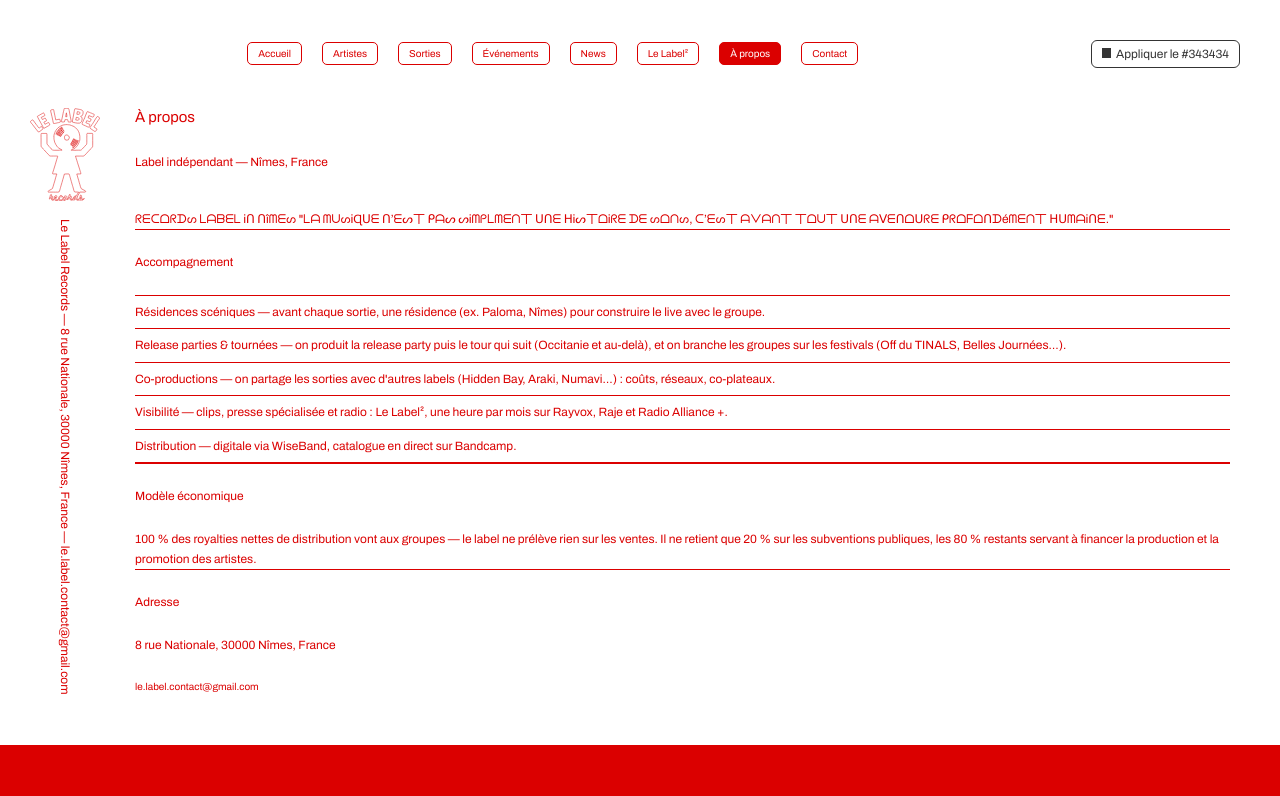
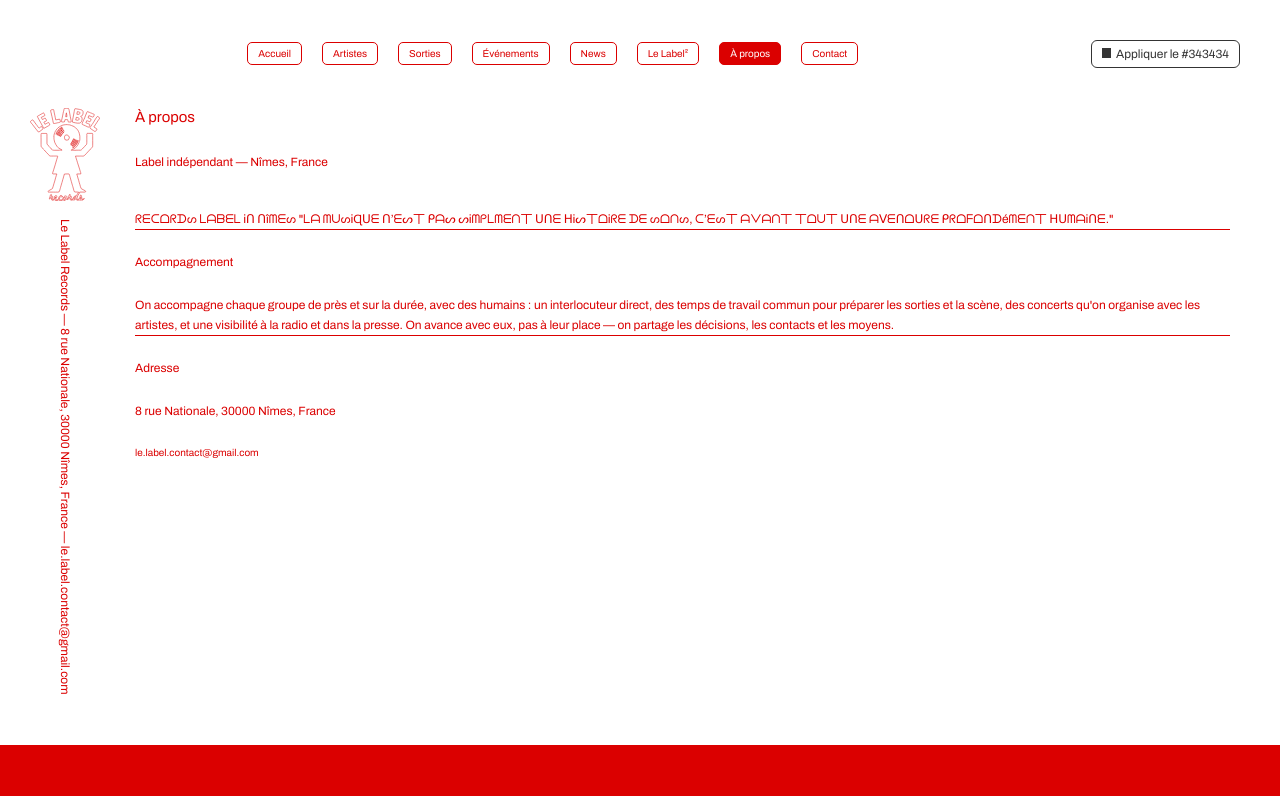
Before and after one commit to lelabelrecords-stack/website, a React (Vite) app: page /a-propos in a window 1280 px wide. Shown: the top 796 px of the page. Built offline with nearby package versions, Linux system fonts and the light colour scheme.

Commit message:
refactor(a-propos): accompagnement généraliste et humain (plus de détails chiffrés ni de noms), section Modèle économique supprimée
Co-authored-by: lelabelrecords-stack <lelabelrecords-stack@users.noreply.github.com>

```diff
--- a/src/pages/APropos.jsx
+++ b/src/pages/APropos.jsx
@@ -15,23 +15,11 @@ export default function APropos() {
 
       <section aria-labelledby="apropos-accompagnement">
         <h3 id="apropos-accompagnement">Accompagnement</h3>
-        <ul className="_row">
-          <li className="list-item"><strong>Résidences scéniques</strong> — avant chaque sortie, une résidence (ex. Paloma, Nîmes) pour construire le live avec le groupe.</li>
-          <li className="list-item"><strong>Release parties &amp; tournées</strong> — on produit la release party puis le tour qui suit (Occitanie et au-delà), et on branche les groupes sur les festivals (Off du TINALS, Belles Journées…).</li>
-          <li className="list-item"><strong>Co-productions</strong> — on partage les sorties avec d'autres labels (Hidden Bay, Araki, Numavi…) : coûts, réseaux, co-plateaux.</li>
-          <li className="list-item"><strong>Visibilité</strong> — clips, presse spécialisée et radio : Le Label², une heure par mois sur Rayvox, Raje et Radio Alliance +.</li>
-          <li className="list-item"><strong>Distribution</strong> — digitale via WiseBand, catalogue en direct sur Bandcamp.</li>
-        </ul>
-      </section>
-
-      <hr className="_row" />
-
-      <section aria-labelledby="apropos-modele">
-        <h3 id="apropos-modele">Modèle économique</h3>
         <p className="_row">
-          100 % des royalties nettes de distribution vont aux groupes — le label ne prélève rien
-          sur les ventes. Il ne retient que 20 % sur les subventions publiques, les 80 % restants
-          servant à financer la production et la promotion des artistes.
+          On accompagne chaque groupe de près et sur la durée, avec des humains : un interlocuteur
+          direct, des temps de travail commun pour préparer les sorties et la scène, des concerts
+          qu'on organise avec les artistes, et une visibilité à la radio et dans la presse.
+          On avance avec eux, pas à leur place — on partage les décisions, les contacts et les moyens.
         </p>
       </section>
 
```
